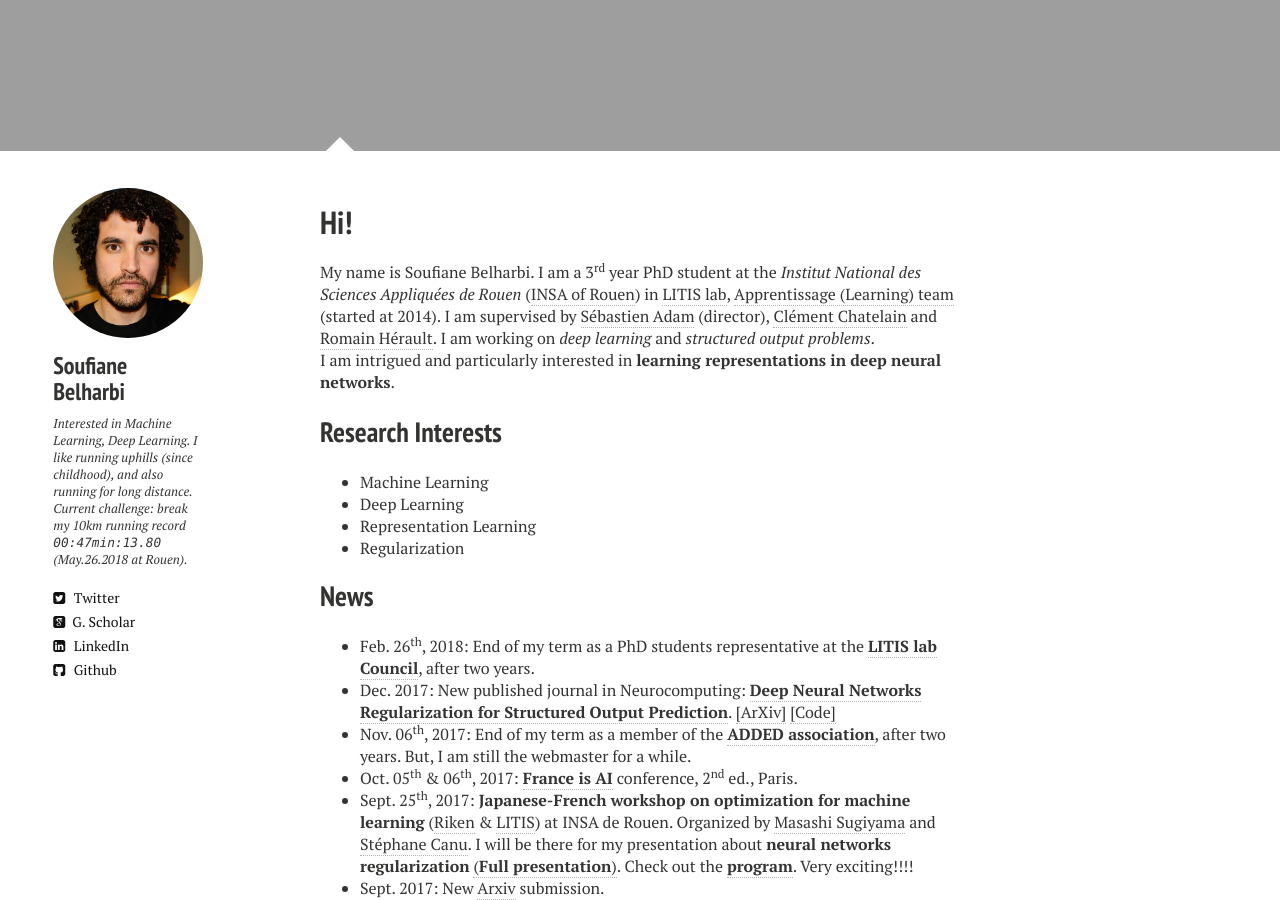
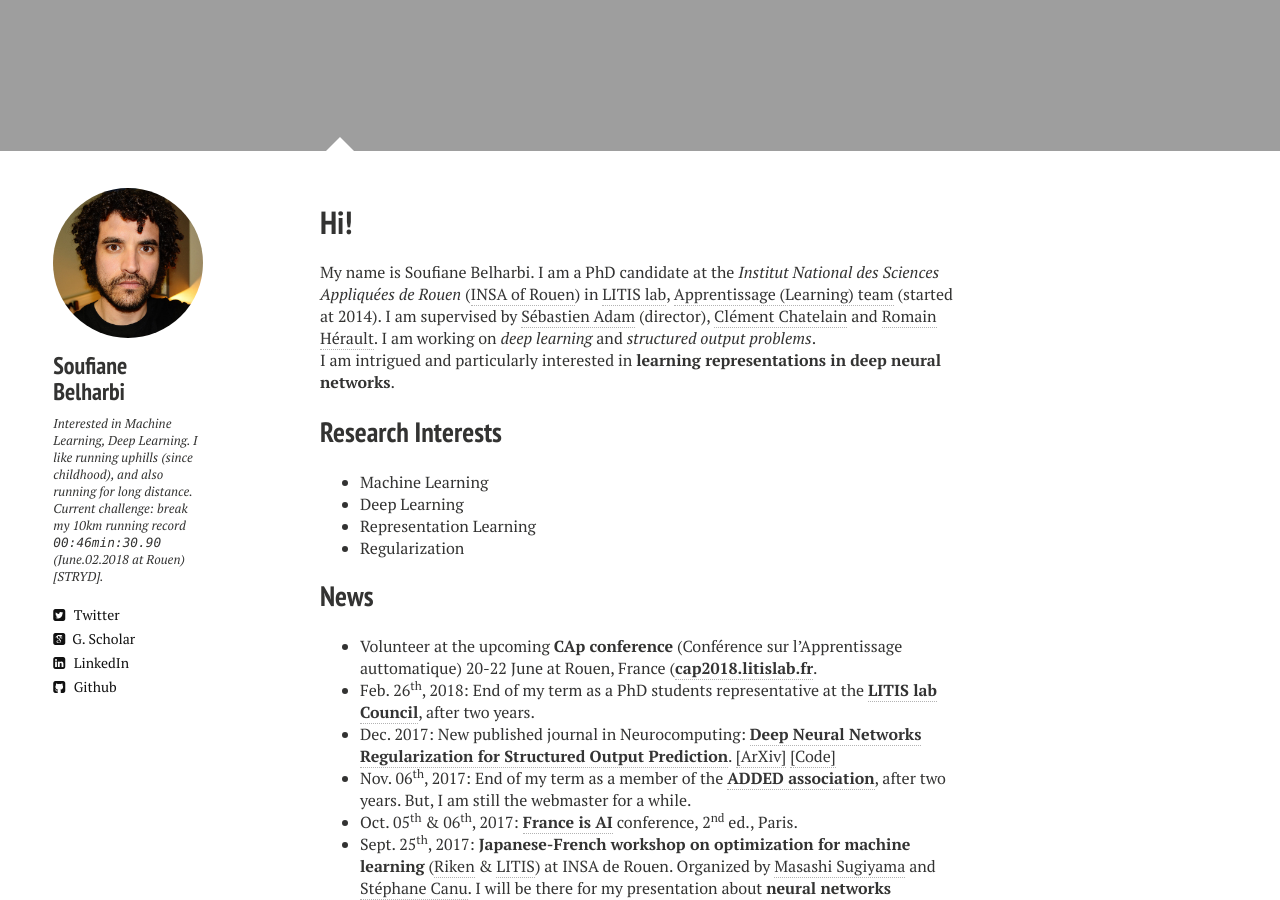
Before and after one commit to sbelharbi/sbelharbi.github.io, a Jekyll site: the page built from index.md, in a window 1280 px wide and 900 px high, scrolled down 897 px. Built offline with Jekyll 4.4.1, drawn with Linux system fonts in a browser that asks for light colours; nearby versions of some CDN libraries.

Commit message:
00:46min:30.90 + CAP

```diff
--- a/_config.yml
+++ b/_config.yml
@@ -12,7 +12,7 @@ disqus_shortname: sbelharbi
 owner:
   name:           Soufiane Belharbi
   avatar:         soufiane.jpeg
-  bio:            "Interested in Machine Learning, Deep Learning. I like running uphills (since childhood), and also running for long distance. Current challenge: break my 10km running record <tt>00:47min:13.80</tt>  (May.26.2018 at Rouen)."
+  bio:            "Interested in Machine Learning, Deep Learning. I like running uphills (since childhood), and also running for long distance. Current challenge: break my 10km running record <tt>00:46min:30.90</tt>  (June.02.2018 at Rouen) [STRYD]."
   email:          #
   # Social networking links are used in author-bio sidebar. Update and remove as you like.
   twitter: s_belharbi
--- a/index.md
+++ b/index.md
@@ -7,7 +7,7 @@ image:
   feature: rouen2.jpg
 ---
 
-My name is Soufiane Belharbi. I am a 3<sup>rd</sup> year PhD student at the *Institut National
+My name is Soufiane Belharbi. I am a PhD candidate at the *Institut National
 des Sciences Appliquées de Rouen* ([INSA of Rouen](http://www.insa-rouen.fr)) in
 [LITIS lab](http://www.litislab.fr/),
 [Apprentissage (Learning) team](http://www.litislab.fr/equipe/docapp/) (started
@@ -27,6 +27,7 @@ I am intrigued and particularly interested in **learning representations in deep
 
 
 ## News
+* Volunteer at the upcoming **CAp conference** (Conférence sur l'Apprentissage auttomatique) 20-22 June at Rouen, France ([**cap2018.litislab.fr**](http://cap2018.litislab.fr/).
 * Feb. 26<sup>th</sup>, 2018: End of my term as a PhD students representative at the [**LITIS lab Council**](http://www.litislab.eu/), after two years.
 * Dec. 2017: New published journal in Neurocomputing: [**Deep Neural Networks Regularization for Structured Output Prediction**](https://www.sciencedirect.com/science/article/pii/S0925231217318295). <a href="https://arxiv.org/abs/1504.07550">[ArXiv]</a> <a href="https://github.com/sbelharbi/structured-output-ae">[Code]</a>
 * Nov. 06<sup>th</sup>, 2017: End of my term as a member of the [**ADDED association**](http://association-added.fr/index-en/), after two years. But, I am still the webmaster for a while.
```
